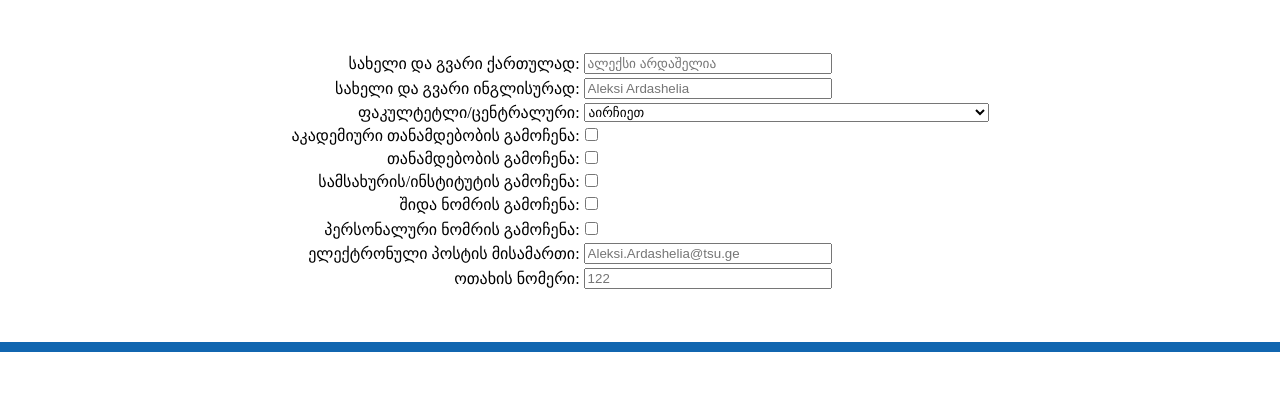
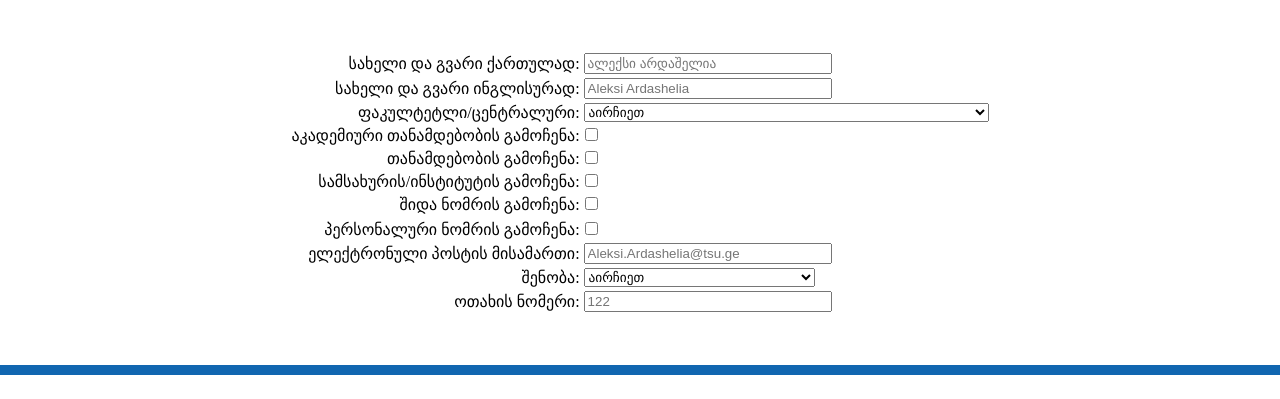
Before and after one commit to AleqsiArdashelia/TSU_signature, a plain HTML site: page index.html in a window 1280 px wide. Shown: the top 399 px of the page. Drawn offline with Linux system fonts and the light colour scheme.

Commit message:
v1.4
added building selection dropdown menu and made it functional

```diff
--- a/index.html
+++ b/index.html
@@ -165,6 +165,60 @@
                     <td class="label_container"><label for="email_input">ელექტრონული პოსტის მისამართი:</label></td>
                     <td><input type="email" placeholder="Aleksi.Ardashelia@tsu.ge" id="email_input" name="email_input"
                             required oninput="email()"></td>
+                </tr>
+                <tr>
+                    <td class="label_container"><label for="address_input"> შენობა:</label></td>
+                    <td>
+                        <select name="atitle_input" id="address_input" oninput="address()">
+                            <option selected value="null">აირჩიეთ</option>
+                            <option
+                                value="საქართველო, თბილისი, ი. ჭავჭავაძის გამზ. 1, 0179|1, Ilia chavchavadze Ave., 0179 Tbilisi, Georgia">
+                                1 კორპუსი</option>
+                            <option
+                                value="საქართველო, თბილისი, ი. ჭავჭავაძის გამზ. 3, 0179|3, Ilia chavchavadze Ave., 0179 Tbilisi, Georgia">
+                                2 კორპუსი</option>
+                            <option
+                                value="საქართველო, თბილისი, ი. ჭავჭავაძის გამზ. 11, 0179|11, Ilia chavchavadze Ave., 0179 Tbilisi, Georgia">
+                                3 კორპუსი</option>
+                            <option
+                                value="საქართველო, თბილისი, ი. ჭავჭავაძის გამზ. 14, 0179|14, Ilia chavchavadze Ave., 0179 Tbilisi, Georgia">
+                                4 კორპუსი</option>
+                            <option
+                                value="საქართველო, თბილისი, ი. ჭავჭავაძის გამზ. 36, 0179|36, Ilia chavchavadze Ave., 0179 Tbilisi, Georgia">
+                                5 კორპუსი
+                            </option>
+                            <option
+                                value="საქართველო, თბილისი, ი. ჭავჭავაძის გამზ. 8, 0179|8, Ilia chavchavadze Ave., 0179 Tbilisi, Georgia">
+                                6 კორპუსი</option>
+                            <option
+                                value="საქართველო, თბილისი, ი. ქეთევან წამებულის გამზ. 55, 0179|55, Ketevan Tsamebuli Ave, Tbilisi, 0179 Tbilisi, Georgia">
+                                7 კორპუსი</option>
+                            <option
+                                value="საქართველო, თბილისი, ი. ჭავჭავაძის გამზ. 13, 0179|13, Ilia chavchavadze Ave., 0179 Tbilisi, Georgia">
+                                8 კორპუსი</option>
+                            <option
+                                value="საქართველო, თბილისი, ვაჟა-ფშაველას გამზ. 44, 0179|44, Vazha-Pshavela ave Ave., 0179 Tbilisi, Georgia">
+                                9 კორპუსი</option>
+                            <option
+                                value="საქართველო, თბილისი, უნივერსიტეტის ქ. 2, 0179|1, University Str., 0179 Tbilisi, Georgia">
+                                10 კორპუსი</option>
+                            <option
+                                value="საქართველო, თბილისი, უნივერსიტეტის ქ. 13, 0179|13, University Str., 0179 Tbilisi, Georgia">
+                                11 კორპუსი</option>
+                            <option
+                                value="საქართველო, თბილისი, უნივერსიტეტის ქ. 11, 0179|11, University Str., 0179 Tbilisi, Georgia">
+                                12 კორპუსი</option>
+                            <option
+                                value="საქართველო, თბილისი, მიხეილ ჭიაურელის ქ. 2, 0179|2, M. Tchiaureli Str., 0179 Tbilisi, Georgia">
+                                მედიცინის ფაკულტეტი</option>
+                            <option
+                                value="საქართველო, თბილისი, ტატა თვალჭრელიძის ქ. 11, 0179|11, T. Tvalchrelidze Str., 0179 Tbilisi, Georgia">
+                                საერთო საცხოვრებელი (ლისი)</option>
+                            <option
+                                value="საქართველო, თბილისი, წყნეთის გზატკეცილი, ბაგების სტუდქალაქი, კორ. 2, 0179|2 Bldg., Bagebi Dormitory, Tskneti Hwy, 0179 Tbilisi, Georgia">
+                                საერთო საცხოვრებელი (ბაგები)</option>
+                        </select>
+                    </td>
                 </tr>
                 <tr>
                     <td class="label_container"><label for="room_input"> ოთახის ნომერი:</label></td>
@@ -343,11 +397,13 @@
                                                             </tbody>
                                                         </table>
                                                     </td>
-                                                    <td style="padding: 0px;"><span color="#000000"
-                                                            style="font-size: 10px; color: rgb(0, 0, 0); line-height: 14px;">
-                                                            <span id="address_ge">საქართველო, თბილისი ი. ჭავჭავაძის გამზ. 3, 0179</span>
+                                                    <td style="padding: 0px; max-width: 301px;"><span color="#000000"
+                                                            style="font-size: 10px; color: rgb(0, 0, 0); line-height: 14px; ">
+                                                            <span id="address_ge">საქართველო, თბილისი ი. ჭავჭავაძის
+                                                                გამზ. 3, 0179</span>
                                                             <br>
-                                                            <span id="address_eng">3, Ilia chavchavadze Ave., 0179 Tbilisi, Georgia</span>
+                                                            <span id="address_eng">3, Ilia chavchavadze Ave., 0179
+                                                                Tbilisi, Georgia</span>
                                                             <br>
                                                             ოთახი №<span class="room">122</span> | Room №<span
                                                                 class="room">122</span></span>
@@ -493,7 +549,6 @@
             document.getElementById("name_eng").innerHTML = enname[0].charAt(0).toUpperCase() + enname[0].slice(1) + " " + enname[1].toUpperCase();
         };
         function faculty() {
-            console.log(facultycolor[2].style.color)
             let selectFaculty = document.getElementById('faculty_input').selectedIndex;
             if (selectFaculty == 0) {
                 setFacultyColor = null
@@ -672,6 +727,12 @@
             document.getElementById('email').innerHTML = document.getElementById("email_input").value;
             document.getElementById('email').href = "mailto:" + document.getElementById("email_input").value;
         }
+        function address() {
+            let selectAddress = document.getElementById('address_input').value.split('|');
+            document.getElementById('address_ge').innerHTML = selectAddress[0]
+            document.getElementById('address_eng').innerHTML = selectAddress[1]
+
+        };
         function room() {
             roomnum[0].innerHTML = document.getElementById("room_input").value;
             roomnum[1].innerHTML = document.getElementById("room_input").value;
```
